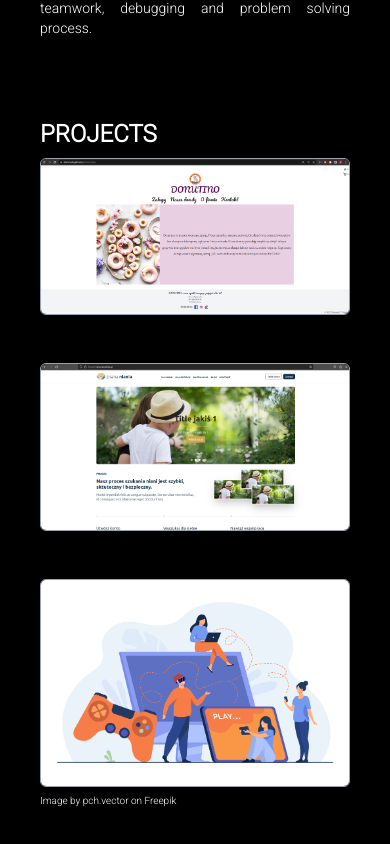
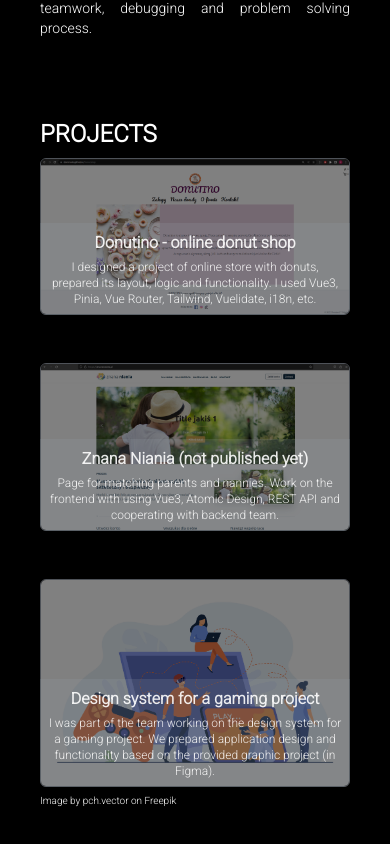
Before and after one commit to DominoxB/my-portfolio, a Vue app: page / in a window 390 px wide. Shown: the part 1118-1962 px from the top of the page. Built offline with nearby package versions, Linux system fonts and the light colour scheme.

Commit message:
fix: fix styles

```diff
--- a/src/components/MyProjects.vue
+++ b/src/components/MyProjects.vue
@@ -1,12 +1,12 @@
 <template>
-  <div class="text-white mt-20">
-    <span class="uppercase font-semibold text-2xl">{{ $t('projects') }}</span>
+  <div class="mt-20 text-white">
+    <span class="uppercase font-semibold text-2xl text-white">{{ $t('projects') }}</span>
     <div class="relative group">
       <img src="@/images/donutino.png" alt="donutino"
-        class="rounded-md border border-gray-400 mt-2 group-hover:opacity-30 transition duration-700" />
+        class="rounded-md border border-gray-400 mt-2 opacity-50 md:opacity-100 md:group-hover:opacity-30 transition duration-700" />
       <a href="https://dominoxb.github.io/donutshop/" target="_blank">
         <div
-          class="p-8 opacity-0 group-hover:opacity-100 transition duration-700 absolute bottom-0 text-center bg-gray-200 bg-opacity-30 text-gray-50 rounded-b-md">
+          class="p-2 md:p-8 md:opacity-0 opacity-90 md:group-hover:opacity-100 transition duration-700 absolute bottom-0 text-center bg-gray-400 bg-opacity-20 md:bg-gray-200 md:bg-opacity-30 text-white rounded-b-md">
           <span class="font-bold">{{ $t('shopName') }}</span>
           <p class="text-xs font-medium mt-1">{{ $t('shopDesc') }}
           </p>
@@ -15,9 +15,9 @@
     </div>
     <div class="relative group mt-12">
       <img src="@/images/znananiania.png" alt="zn"
-        class="rounded-md border border-gray-400 mt-2 group-hover:opacity-30 transition duration-700" />
+        class="rounded-md border border-gray-400 mt-2 opacity-50 md:opacity-100 md:group-hover:opacity-30 transition duration-700" />
       <div
-        class="p-8 opacity-0 group-hover:opacity-100 transition duration-700 absolute bottom-0 text-center bg-gray-200 bg-opacity-30 text-gray-50 rounded-b-md">
+        class="p-2 md:p-8 md:opacity-0 opacity-90 md:group-hover:opacity-100 transition duration-700 absolute bottom-0 text-center bg-gray-400 bg-opacity-20 md:bg-gray-200 md:bg-opacity-30 rounded-b-md">
         <span class="font-bold">{{ $t('nanny') }}</span>
         <p class="text-xs mt-1">{{ $t('nannyDesc') }}
         </p>
@@ -25,9 +25,9 @@
     </div>
     <div class="relative group mt-12">
       <img src="@/images/games.jpg" alt="games"
-        class="rounded-md border border-gray-400 mt-2 group-hover:opacity-30 transition duration-700" />
+        class="rounded-md border border-gray-400 mt-2 opacity-50 md:opacity-100 md:group-hover:opacity-30 transition duration-700" />
       <div
-        class="p-8 opacity-0 group-hover:opacity-100 transition duration-700 absolute bottom-0 text-center bg-gray-200 bg-opacity-30 text-gray-50 rounded-b-md">
+        class="p-2 md:p-8 md:opacity-0 opacity-90 md:group-hover:opacity-100 transition duration-700 absolute bottom-0 text-center bg-gray-400 bg-opacity-20 md:bg-gray-200 md:bg-opacity-30 rounded-b-md">
         <span class="font-bold">{{ $t('gameProject') }}</span>
         <p class="text-xs font-medium mt-1">{{ $t('gameProjectDesc') }}
         </p>
```
Also changed, not shown: src/components/MyTechnologies.vue (indentation only).
